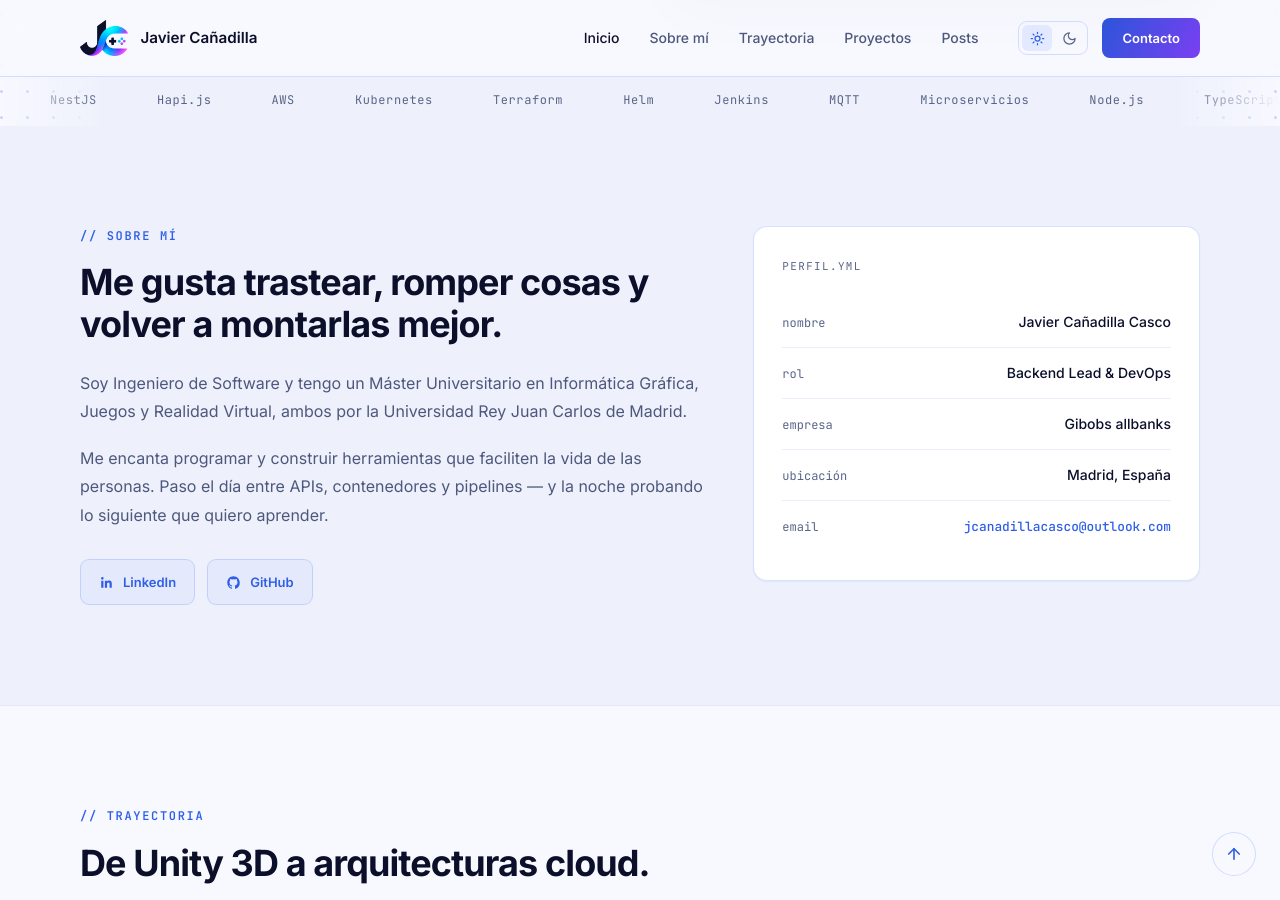
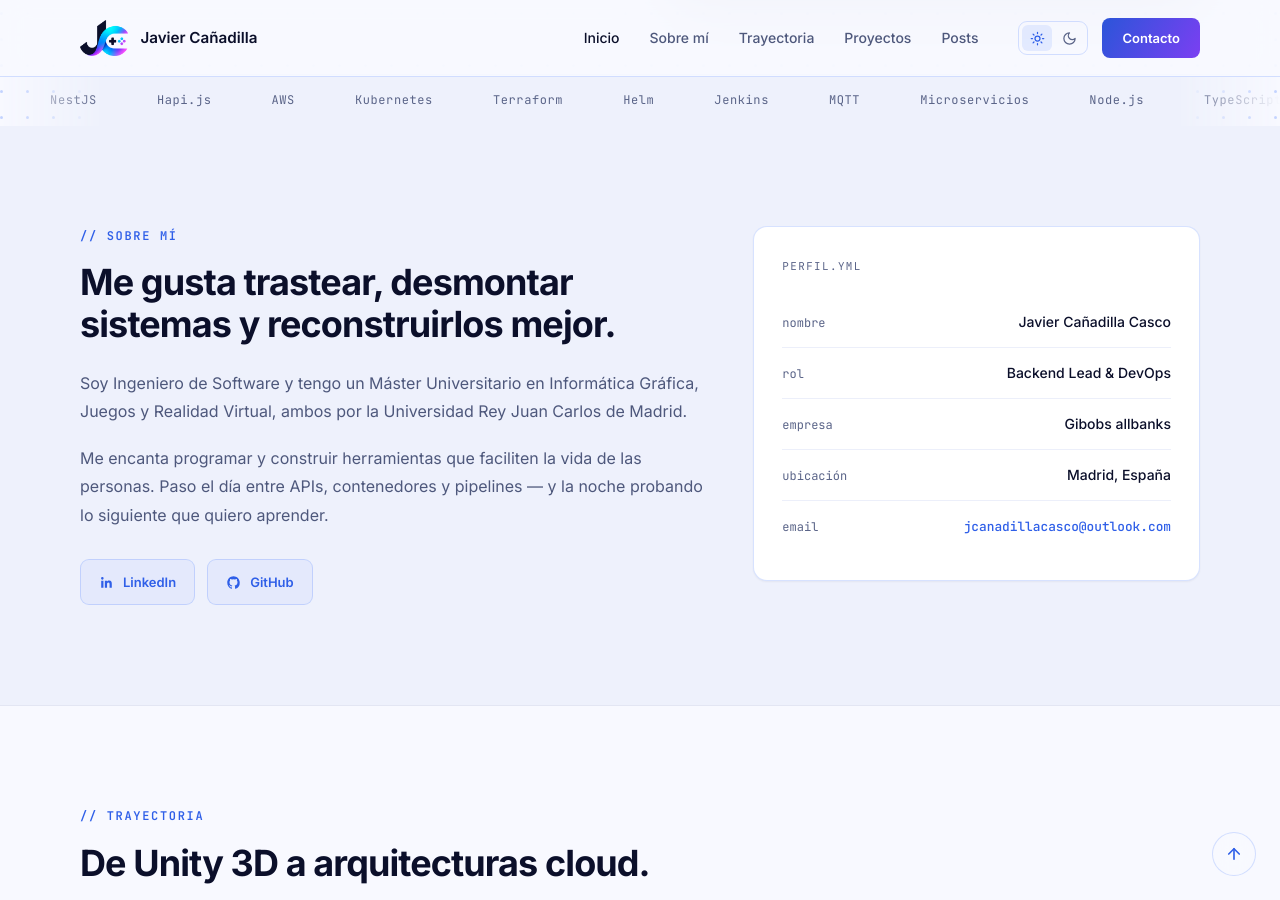
Before and after one commit to jcanadilla/jcanadilla.github.io, a Jekyll site: the page built from index.md, in a window 1280 px wide and 900 px high, scrolled down 663 px. Built offline with Jekyll 4.4.1, drawn with Linux system fonts in a browser that asks for light colours; some of the changed text lies outside the part shown.

Commit message:
Replace "cosas" in the home headings with stronger wording
Co-Authored-By: Claude Opus 5.5 <noreply@anthropic.com>

```diff
--- a/_layouts/home.html
+++ b/_layouts/home.html
@@ -8,7 +8,7 @@ layout: default
 
 		<div>
 			<span class="eyebrow">// Sobre mí</span>
-			<h2>Me gusta trastear, romper cosas y volver a montarlas mejor.</h2>
+			<h2>Me gusta trastear, desmontar sistemas y reconstruirlos mejor.</h2>
 
 			<div class="about__text" style="margin-top: 24px;">
 				<p>
@@ -146,7 +146,7 @@ layout: default
 		<div class="section__head section__head--split reveal">
 			<div>
 				<span class="eyebrow">// Proyectos</span>
-				<h2>Cosas que he construido.</h2>
+				<h2>Productos que he construido.</h2>
 			</div>
 			<a class="link-arrow" href="{{ '/projects' | relative_url }}">
 				Ver todos
```
